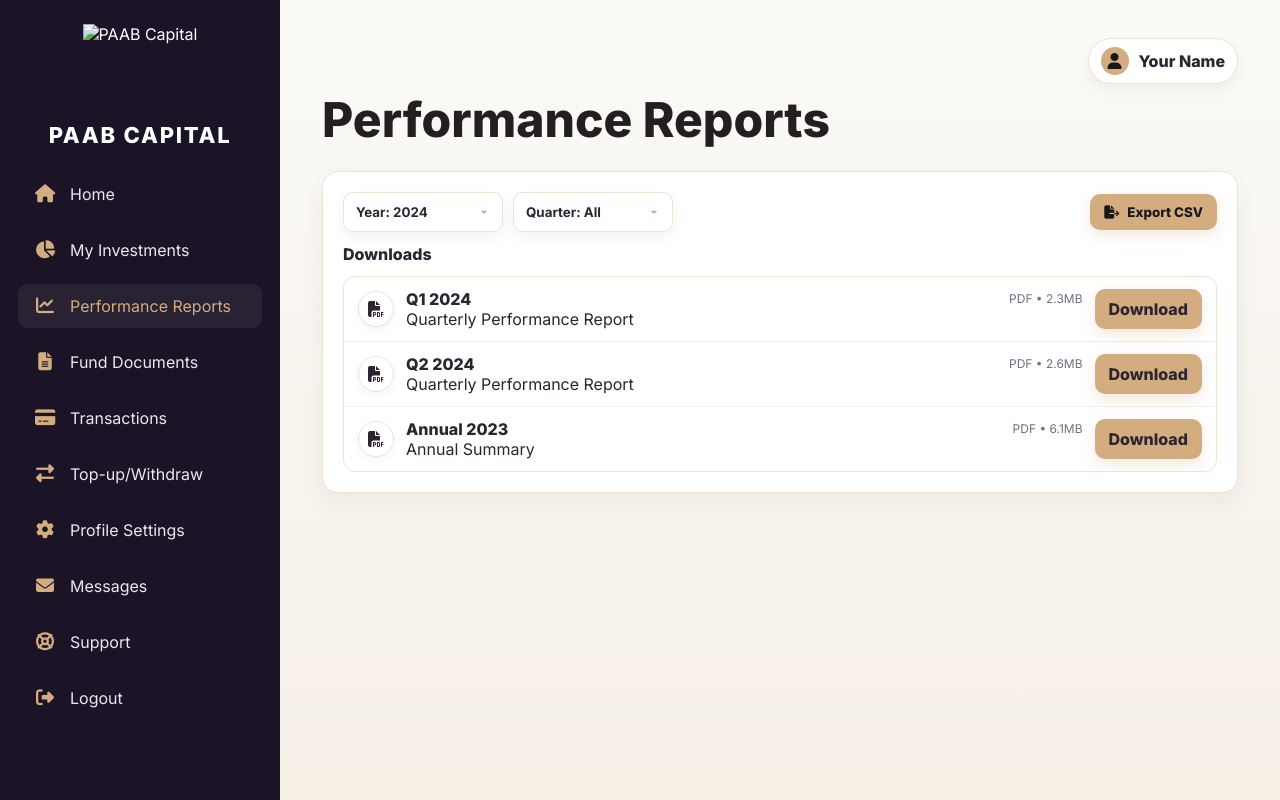
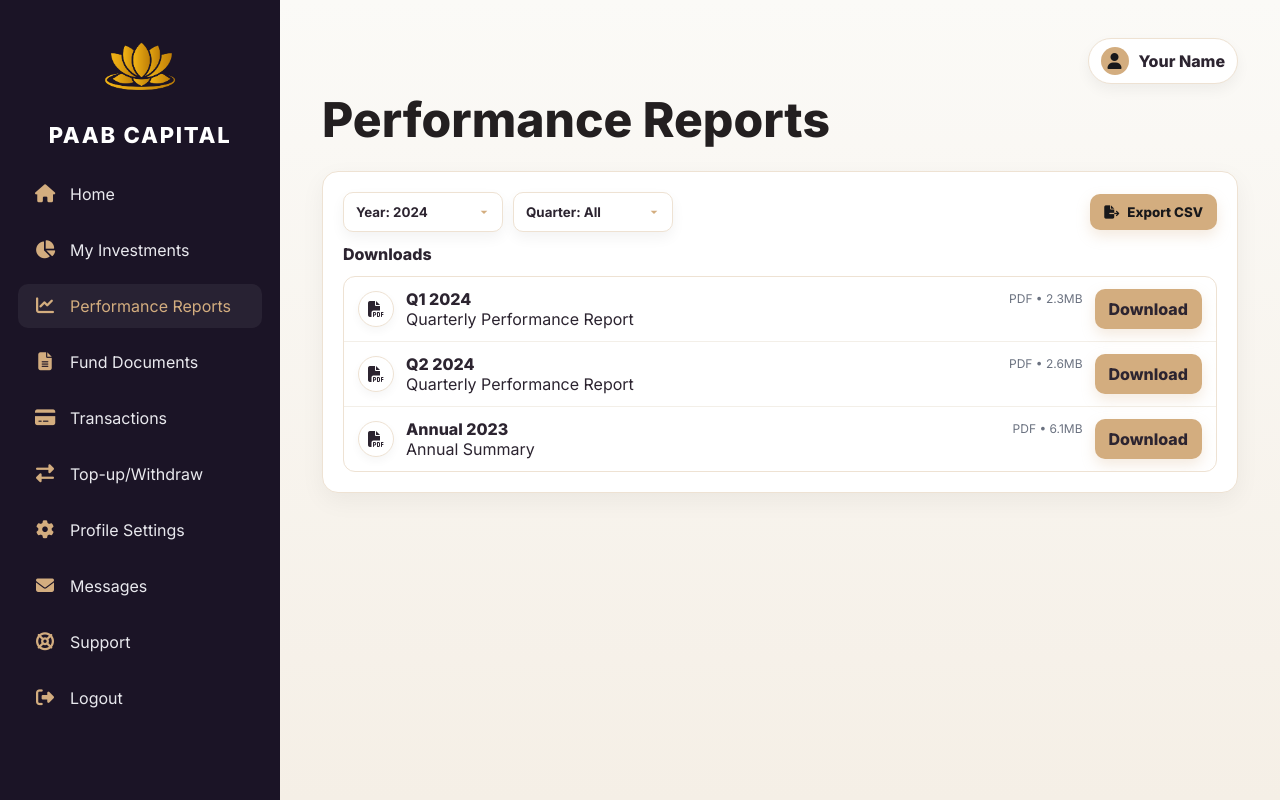
Before and after one commit to Calvin-tech/backend, a plain HTML site: page reports.html in a window 1280 px wide. Drawn offline with Linux system fonts and the light colour scheme.

Commit message:
Update reports.html

```diff
--- a/reports.html
+++ b/reports.html
@@ -12,7 +12,7 @@
         <aside class="sidebar">
             <button class="menu-close" aria-label="Close menu"><i class="fas fa-xmark"></i></button>
             <div class="brand">
-                <img src="../Images/Paab logoArtboard 1.png" class="brand-logo" alt="PAAB Capital">
+                <img src="/Paab logoArtboard 1.png" class="brand-logo" alt="PAAB Capital">
                 <div class="brand-name">PAAB CAPITAL</div>
             </div>
             <nav class="menu">
```
